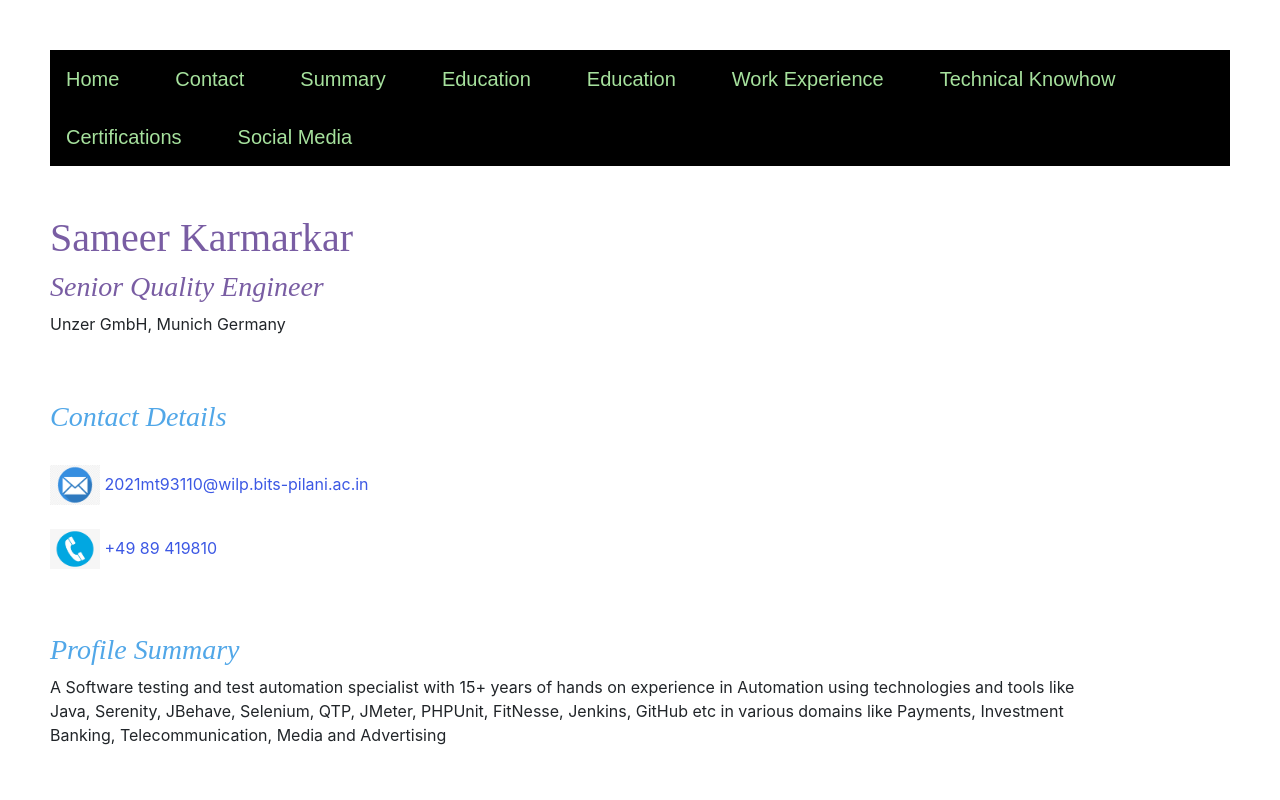
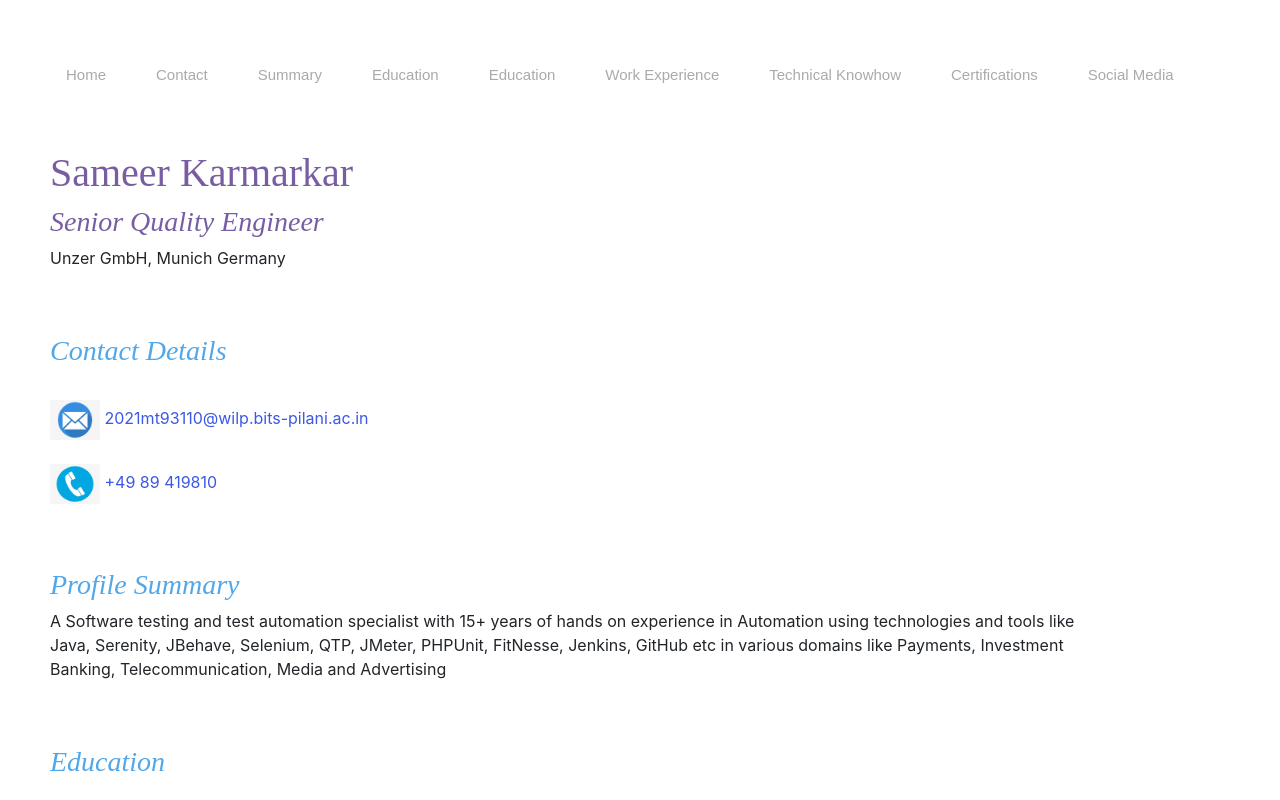
Before and after one commit to sameerkarmarkar1/sameerkarmarkar1.github.io, a plain HTML site: page index.html in a window 1280 px wide. Shown: the top 800 px of the page. Drawn offline with nearby package versions, Linux system fonts and the light colour scheme.

Commit message:
Update navbar.css

```diff
--- a/navbar.css
+++ b/navbar.css
@@ -5,17 +5,18 @@ body {
 
 .topnav {
     overflow: hidden;
-    background-color: #000000;
+    background-color: #ffffff;
+
 }
 
 .topnav a {
     float: left;
     display: block;
-    color: #a6e19d;
+    color: #aaaaaa;
     text-align: center;
     padding: 14px 16px;
     text-decoration: none;
-    font-size: 20px;
+    font-size: 15px;
     font: bolder;
     font-family: Arial, Helvetica, sans-serif;
 }
```
